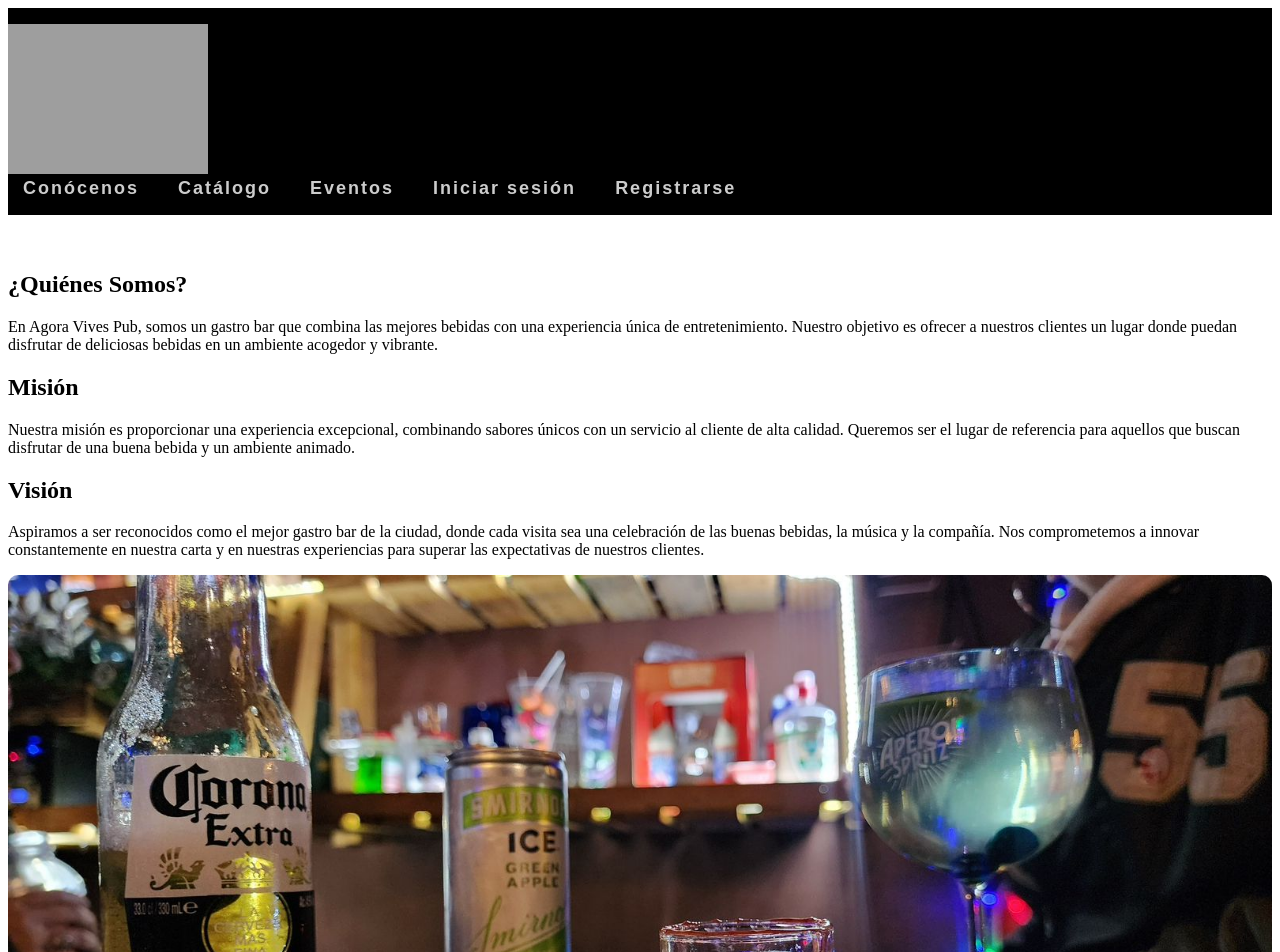
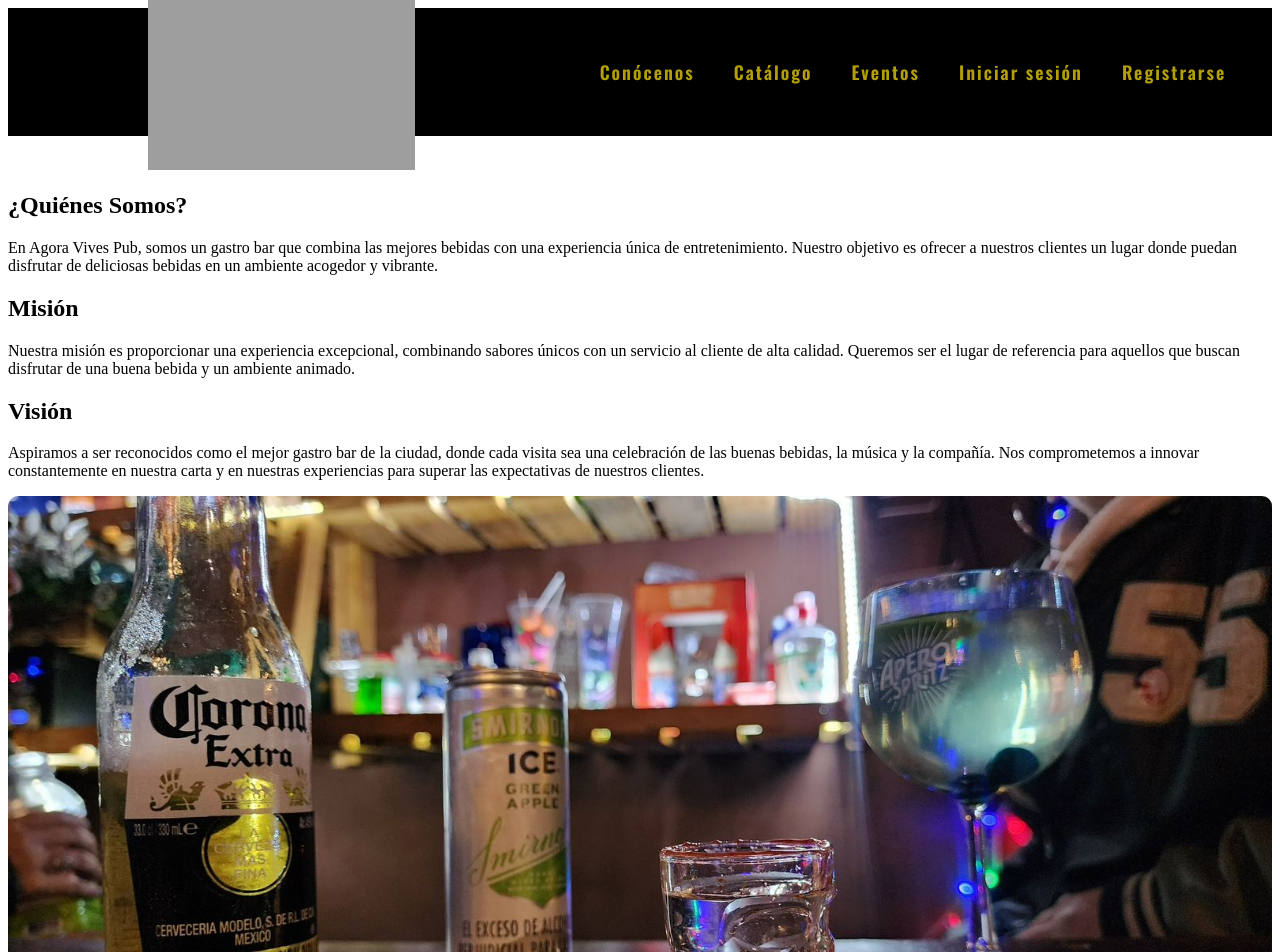
Before and after one commit to sh0826/proyecto_py, a Django app: page / in a window 1280 px wide. Shown: the top 952 px of the page. Run offline with Django 5.2, Linux system fonts and the light colour scheme; grey boxes are pictures that could not be loaded.

Commit message:
add: home - css

```diff
--- a/AgoraVibes/AgoraVibesApp/static/css/miapp.css
+++ b/AgoraVibes/AgoraVibesApp/static/css/miapp.css
@@ -1,33 +1,106 @@
-.barraNav{
-    background-color: aliceblue;
-    color: green;
+body {
+    background-color: #fff;
+    color: #000;
+}
+
+.logo img {
+    height: 200px;
+    object-fit: contain;
+    width: auto;
+}
+.logo {
+    margin-left: 100px;
+}
+.footer {
+    background-color: #000;
+    padding: 1rem;
+    text-align: center;
+    color: white;
+    margin-top: 2rem;
+}
+
+.footer a {
+    color: #fff;
+    text-decoration: underline;
+}
+
+.footer a:hover {
+    color: #ffcccc;
+}
+
+iframe {
+    width: 100%;
+    height: 250px;
+    border: none;
+    border-radius: 10px;
+}
+
+.img-bar {
+    width: 100%;
+    border-radius: 10px;
+    margin-bottom: 1rem;
+}
+
+header {
+    background-color: #000;
+    padding: 1.5rem 0;
+    color: white;
+    height: 80px; /* altura fija del navbar */
+    display: flex;
+    align-items: center;
+}
+
+header .container {
+    display: flex;
+    align-items: center;
+    justify-content: space-between;
+    padding: 0 40px;
+    gap: 130px;
+}
+
+nav {
+    margin-left: 40px;
+    display: flex;
+}
+
+nav a {
+    font-family: 'Oswald', sans-serif;
+    font-size: 18px;
+    letter-spacing: 2px;
+    color: #ffffff;
+    opacity: 0.8;
+    transition: all 0.3s ease;
+    color: rgb(226, 201, 6);
+    text-decoration: none;
+    font-weight: bold;
+    margin-left: 15px;
+    position: relative;
+}
+
+nav a:hover {
+    color: #f01066;
+}
+nav a::after {
+    content: "";
+    position: absolute;
+    width: 0;
+    height: 2px;
+    background: #c59d5f;
+    left: 0;
+    bottom: -5px;
+    transition: 0.3s;
+}
+
+nav a:hover::after {
+    width: 100%;
+}
+nav ul {
+    list-style: none;
+    align-items: center;
     padding: 0;
     margin: 0;
-}
-
-
-li{
-    list-style-type: none;
-}
-
-a{
-    text-decoration: none;
-    color: green;
-}
-
-footer{
-    background-color: aliceblue;
-    color: green;
-    font-size: 15px;
-}
-
-body{
-    background: linear-gradient(90deg, rgba(249, 248, 247, 0.65), rgba(170, 170, 169, 0.65)),
-    url('../img/fondo.jpeg');
-}
-
-ul li{
-    color: #4e025b !important;
+    display: flex;
+    gap: 1.5rem;
 }
 
 #id_username_helptext, #id_password2_helptext{
--- a/AgoraVibes/AgoraVibesApp/templates/base.html
+++ b/AgoraVibes/AgoraVibesApp/templates/base.html
@@ -1,86 +1,18 @@
-<!doctype html>
-<html lang="es">
+<!DOCTYPE html>
+<html lang="en">
 <head>
-    <meta charset="utf-8">
-    <meta name="viewport" content="width=device-width, initial-scale=1">
-    {% load static %}
-
-    <title>Agora Vives Pub</title>
+  <meta charset="UTF-8">
+  <meta name="viewport" content="width=device-width, initial-scale=1.0">
+  {% load static%}
+  <title>Agora Vibes</title>
   <link href="https://unpkg.com/aos@2.3.4/dist/aos.css" rel="stylesheet">
   <link href="https://fonts.bunny.net/css?family=Nunito" rel="stylesheet">
-
-   <style>
-          body {
-            background-color: #fff;
-            color: #000;
-          }
-          .logo img {
-            max-width: 200px;
-          }
-          .footer {
-            background-color: #000;
-            padding: 1rem;
-            text-align: center;
-            color: white;
-            margin-top: 2rem;
-          }
-          .footer a {
-            color: #fff;
-            text-decoration: underline;
-          }
-          .footer a:hover {
-            color: #ffcccc;
-          }
-          iframe {
-            width: 100%;
-            height: 250px;
-            border: none;
-            border-radius: 10px;
-          }
-          .img-bar {
-            width: 100%;
-            border-radius: 10px;
-            margin-bottom: 1rem;
-          }
-    header {
-      background-color: #000;
-      padding: 1rem 0;
-      color: white;
-    }
-    nav {
-  margin-left: auto;
-  display: flex;
-    }
-    nav a {
-      font-family: 'Oswald', sans-serif;
-        font-size: 18px;
-        letter-spacing: 2px;
-        color: #ffffff;
-        opacity: 0.8;
-        transition: all 0.3s ease;
-        color: white;
-        text-decoration: none;
-        font-weight: bold;
-        margin-left: 15px;
-    }
-    nav a:hover {
-        color: #c59d5f;
-    }
-    nav ul {
-        list-style: none;
-        align-items: center;
-        padding: 0;
-        margin: 0;
-        display: flex;
-        gap: 1.5rem;
-          }
-      </style>
+  <link rel="stylesheet" href="{% static '/css/miapp.css' %}">
+  <link href="https://fonts.googleapis.com/css2?family=Oswald:wght@400;600&family=Poppins:wght@300;400;600&family=Playfair+Display:wght@400;700&display=swap" rel="stylesheet">
 </head>
-
 <body>
   <header class="container-fluid">
     <div class="container d-flex justify-content-between align-items-center">
-
       <div class="logo">
         <a href="{% url 'inicio' %}">
           <img src="{% static 'img/logo1.svg' %}" alt="logo">
@@ -103,23 +35,21 @@
           {% endif %}
         </ul>
       </nav>
-
     </div>
   </header>
 
   <main class="py-4 container">
     {% block content %}
-    {% endblock %}
+    {% endblock%}
   </main>
+
 
   <footer class="footer">
     <p><strong>📍 Dirección:</strong> Calle 123 #45-67, Bogotá</p>
     <p><strong>📧 Contacto:</strong> agoravives@correo.com</p>
     <p>&copy; 2025 Agora Vives Pub</p>
   </footer>
-
   <script src="https://cdn.jsdelivr.net/npm/bootstrap@5.3.3/dist/js/bootstrap.bundle.min.js"></script>
-
   <script src="https://unpkg.com/aos@2.3.4/dist/aos.js"></script>
   <script>
     AOS.init();
```
Also changed, not shown: AgoraVibes/BoletaApp/templates/boleta.html (added), AgoraVibes/db.sqlite3. Lines whose indentation alone changed are shown as unchanged.
